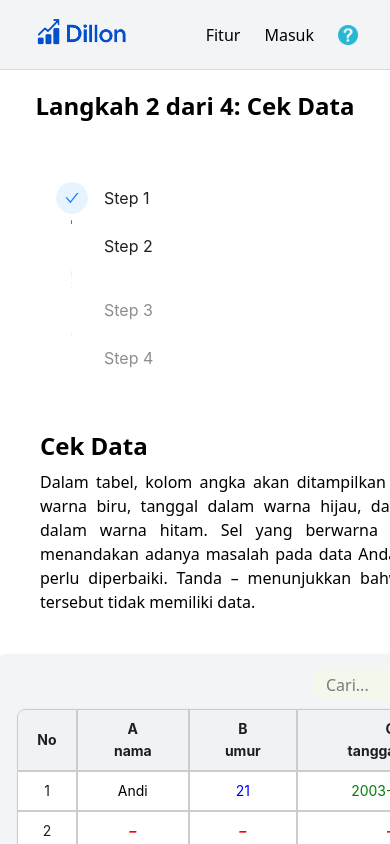
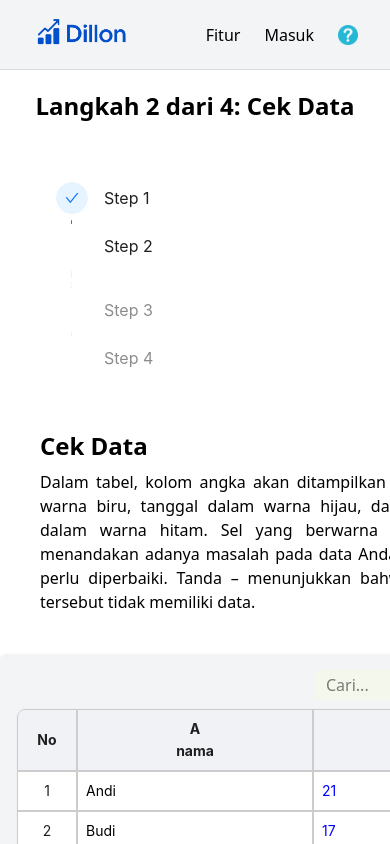
Before and after one commit to RafiHidayat22/Dillon-Web-Visuailization, a Next.js app: page /CheckData in a window 390 px wide. Shown: the top 844 px of the page. Built offline with nearby package versions, Linux system fonts and the light colour scheme.

Commit message:
Improve responsive layout across pages and add data editing functionality in table

```diff
--- a/components/DescribeTable.tsx
+++ b/components/DescribeTable.tsx
@@ -1,5 +1,6 @@
 'use client';
 
+import React from 'react';
 import { Table } from 'antd';
 import type { ColumnsType } from 'antd/es/table';
 import { motion } from 'framer-motion';
@@ -10,6 +11,7 @@ interface DataRow {
 
 interface DescribeTableProps {
   data: DataRow[];
+  onCellChange?: (rowIndex: number, key: string, value: string) => void;
 }
 
 const getCellType = (value: string | number | null | undefined): string => {
@@ -19,7 +21,7 @@ const getCellType = (value: string | number | null | undefined): string => {
   return 'text';
 };
 
-// Fungsi ubah index ke huruf
+// Ubah index ke huruf seperti Excel
 const columnIndexToLetter = (index: number): string => {
   let letter = '';
   while (index >= 0) {
@@ -29,12 +31,11 @@ const columnIndexToLetter = (index: number): string => {
   return letter;
 };
 
-const DescribeTable = ({ data }: DescribeTableProps) => {
+const DescribeTable: React.FC<DescribeTableProps> = ({ data, onCellChange }) => {
   if (!data || data.length === 0) return null;
 
   const headers = Object.keys(data[0]);
 
-  // Buat 2 baris header: baris pertama huruf
   const columns: ColumnsType<DataRow> = [
     {
       title: (
@@ -57,7 +58,7 @@ const DescribeTable = ({ data }: DescribeTableProps) => {
       ),
       dataIndex: key,
       key,
-      render: (value: string | number | null | undefined) => {
+      render: (value: string | number | null | undefined, record: DataRow, rowIndex: number) => {
         const val = value === '' ? '–' : value;
         const type = getCellType(val);
         const colorMap: Record<string, string> = {
@@ -68,15 +69,27 @@ const DescribeTable = ({ data }: DescribeTableProps) => {
         };
 
         return (
-          <span
+          <input
+            type="text"
+            value={value ?? ''}
+            onChange={(e) => {
+              if (
+                typeof rowIndex === 'number' &&
+                typeof key === 'string' &&
+                typeof e.target.value === 'string'
+              ) {
+                onCellChange?.(rowIndex, key, e.target.value);
+              }
+            }}
             style={{
+              width: '100%',
+              border: 'none',
+              background: 'transparent',
               color: colorMap[type],
               fontWeight: type === 'missing' ? 'bold' : 'normal',
               fontStyle: type === 'missing' ? 'italic' : 'normal',
             }}
-          >
-            {val}
-          </span>
+          />
         );
       },
     })),
--- a/components/NextBack.tsx
+++ b/components/NextBack.tsx
@@ -1,5 +1,3 @@
-'use client'
-
 import Image from 'next/image'
 import { Button } from 'antd'
 import { useRouter } from 'next/navigation'
--- a/components/StepProgres.tsx
+++ b/components/StepProgres.tsx
@@ -1,5 +1,3 @@
-'use client';
-
 import React from 'react';
 import { Steps } from 'antd';
 
--- a/src/app/CheckData/page.tsx
+++ b/src/app/CheckData/page.tsx
@@ -12,14 +12,13 @@ import DescribeTable from '@/components/DescribeTable';
 
 const sampleData = [
   { nama: 'Andi', umur: 21, tanggalLahir: '2003-02-21' },
-  { nama: '', umur: '', tanggalLahir: '' },
-  { nama: 'Budi', umur: 19, tanggalLahir: '2005-06-11' },
-  { nama: 'Andi', umur: 21, tanggalLahir: '2003-02-21' },
-  { nama: 'Andi', umur: 21, tanggalLahir: '2003-02-21' },
-  { nama: 'Andi', umur: 21, tanggalLahir: '2003-02-21' },
-  { nama: 'Andi', umur: 21, tanggalLahir: '2003-02-21' },
-  { nama: 'Andi', umur: 21, tanggalLahir: '2003-02-21' },
-  { nama: 'Andi', umur: 21, tanggalLahir: '2003-02-21' },
+  { nama: 'Budi', umur: 17, tanggalLahir: '2005-06-11' },
+  { nama: 'Andi', umur: 20, tanggalLahir: '2003-02-21' },
+  { nama: 'Andi', umur: 25, tanggalLahir: '2003-02-21' },
+  { nama: 'Andi', umur: 30, tanggalLahir: '2003-02-21' },
+  { nama: 'Andi', umur: 41, tanggalLahir: '2003-02-21' },
+  { nama: 'Andi', umur: 19, tanggalLahir: '2003-02-21' },
+  { nama: 'Andi', umur: 23, tanggalLahir: '2003-02-21' },
 ];
 
 
@@ -53,6 +52,7 @@ useEffect(() => {
       String(value).toLowerCase().includes(search.toLowerCase())
     )
   );
+
 
   const handleTransposed = (data: DataRow[]): DataRow[] => {
     if (!data.length) return [];
@@ -97,7 +97,7 @@ useEffect(() => {
       <AnimatePresence>
         {isModalOpen && (
           <motion.div
-            className="fixed inset-0 bg-black bg-opacity-40 flex items-center justify-center z-50"
+            className="fixed inset-0  flex items-center justify-center z-50"
             initial={{ opacity: 0 }}
             animate={{ opacity: 1 }}
             exit={{ opacity: 0 }}
@@ -127,7 +127,7 @@ useEffect(() => {
 
         {isConfirmOpen && (
           <motion.div
-            className="fixed inset-0 bg-black bg-opacity-40 flex items-center justify-center z-50"
+            className="fixed inset-0  flex items-center justify-center z-50"
             initial={{ opacity: 0 }}
             animate={{ opacity: 1 }}
             exit={{ opacity: 0 }}
@@ -184,7 +184,14 @@ useEffect(() => {
           </div>
 
           <div className="min-w-max">
-            <DescribeTable data={transposed ? handleTransposed(filteredData) : filteredData} />
+            <DescribeTable
+              data={transposed ? handleTransposed(filteredData) : filteredData}
+              onCellChange={(rowIndex, key, value) => {
+                const updated = [...tableData];
+                updated[rowIndex][key] = value;
+                setTableData(updated);
+              }}
+            />
           </div>
 
           <div className="flex justify-end gap-4 mt-3">
--- /dev/null
+++ b/src/app/EmbededCode/page.tsx
@@ -0,0 +1,9 @@
+import React from 'react'
+
+const page = () => {
+  return (
+    <div>page</div>
+  )
+}
+
+export default page
--- a/src/app/UpData/page.tsx
+++ b/src/app/UpData/page.tsx
@@ -37,7 +37,7 @@ const UpData = () => {
         <h1 className="text-2xl font-bold mb-5">Langkah 1 dari 4: Unggah Data</h1>
       </motion.div>
 
-      <div className="mx-10 overflow-x-auto w-full">
+      <div className="mx-10 overflow-x-auto">
         <StepProgres currentStep={1} />
       </div>
 
--- a/src/app/Visualize/page.tsx
+++ b/src/app/Visualize/page.tsx
@@ -193,7 +193,9 @@ const Visualize = () => {
           {title && <Title level={3}>{title}</Title>}
           {description && <Paragraph>{description}</Paragraph>}
         </div>
-      <div className="mx-10 " style={{ width: '100%', height: 400 }}>
+
+        <div className="px-4 sm:px-6 lg:px-10 overflow-x-auto">
+          <div style={{ width: '100%', height: 400, minWidth: '600px' }}>
             <ResponsiveContainer width="100%" height="100%">
               {chartType === 'bar' ? (
                 <BarChart data={transformedData}>
@@ -257,6 +259,7 @@ const Visualize = () => {
               )}
             </ResponsiveContainer>
           </div>
+        </div>
 
         {/* Analisis */}
         {statistics && (
@@ -275,7 +278,7 @@ const Visualize = () => {
         )}
 
         {/* Tombol Query */}
-      <div className="mx-10 mt-6">
+        <div className="flex justify-center mt-5 mb-5">
           <Button type="primary">Query Data</Button>
         </div>
 
```
Lines whose indentation alone changed are shown as unchanged.
